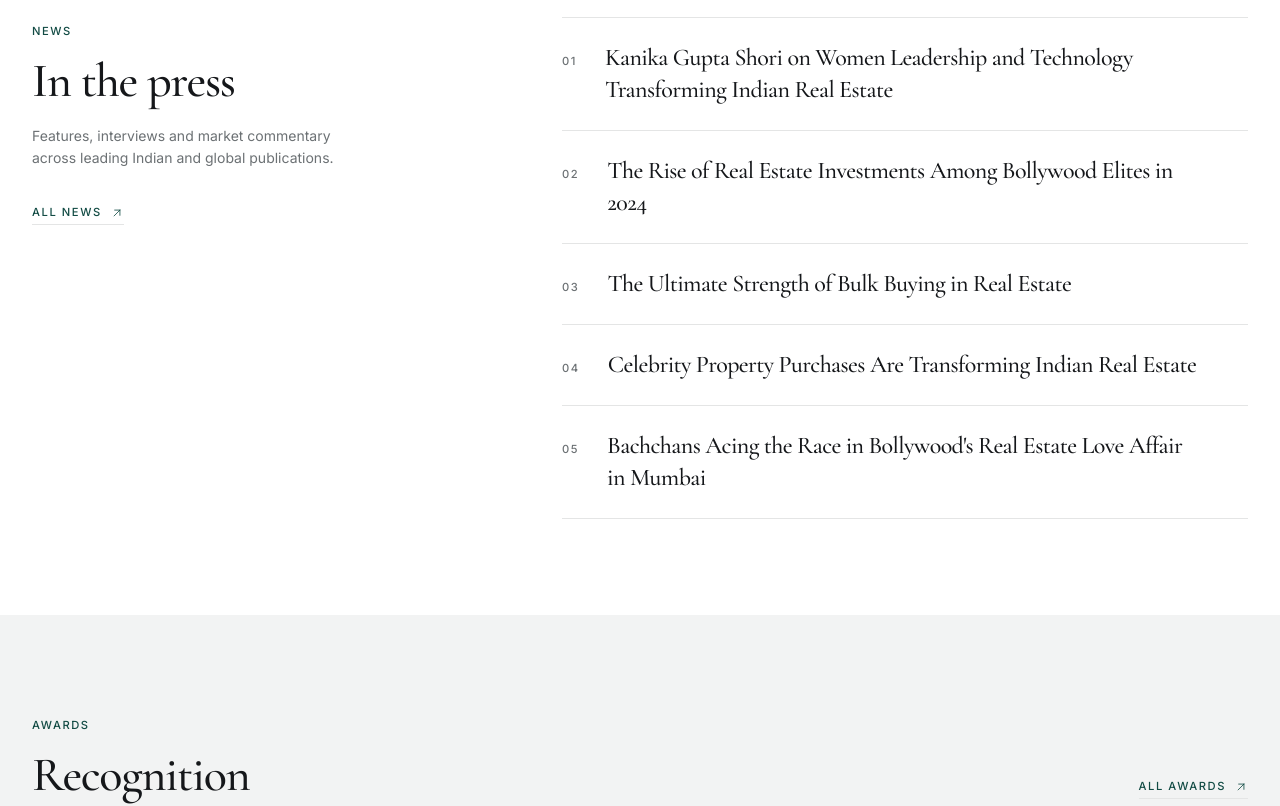
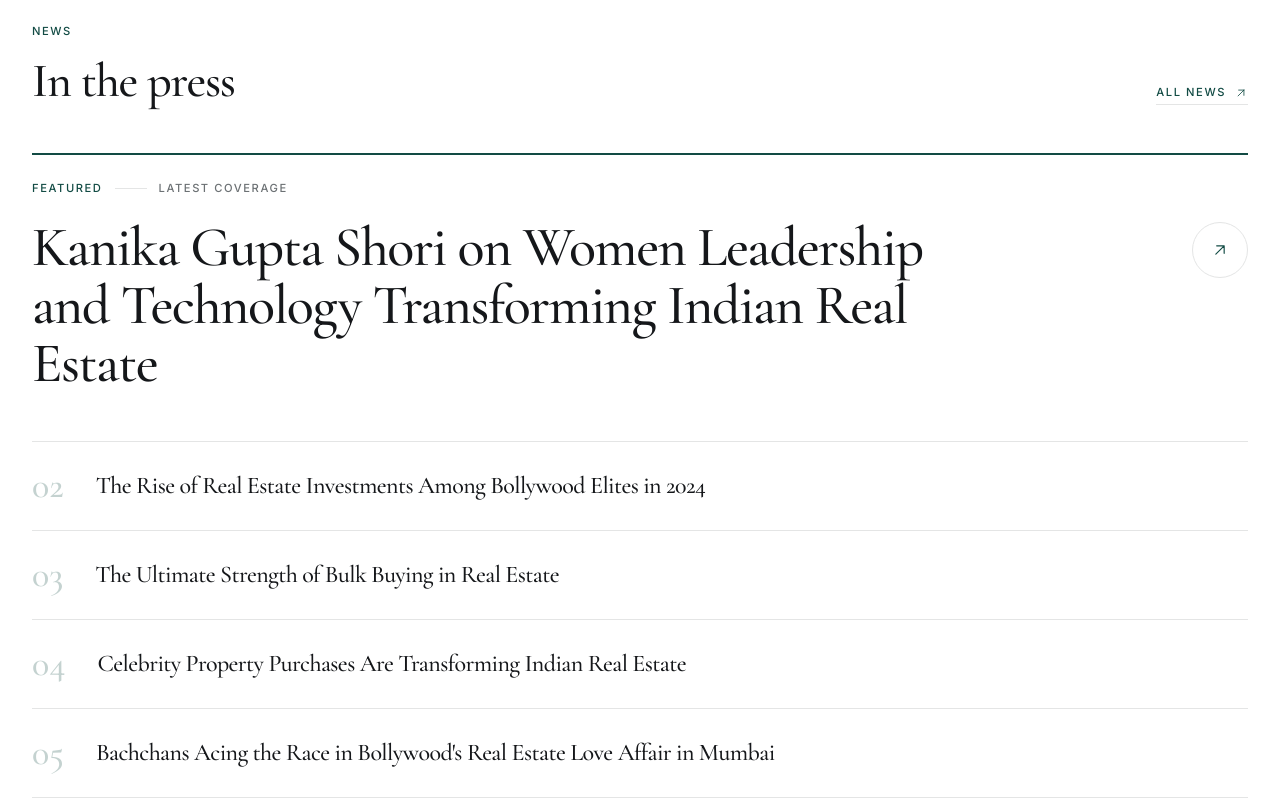
Before and after one commit to divabindal-web/kanikajmd, a Next.js app: page / in a window 1280 px wide. Shown: the part 2300-3106 px from the top of the page. Built offline with nearby package versions, Linux system fonts and the light colour scheme.

Commit message:
Update News.tsx

```diff
--- a/components/News.tsx
+++ b/components/News.tsx
@@ -5,33 +5,67 @@ import { news } from "@/lib/content";
 
 type Item = { title: string; href: string };
 
-function NewsRow({ item, i }: { item: Item; i: number }) {
+function FeaturedNews({ item }: { item: Item }) {
   return (
     <Reveal>
       <a
         href={item.href}
         target="_blank"
         rel="noopener noreferrer"
-        className="group flex items-baseline gap-5 border-t border-line py-6 transition-colors sm:gap-7"
+        className="group block border-t-2 border-emerald pt-7"
       >
-        <span className="label shrink-0 pt-1 text-muted transition-colors duration-300 group-hover:text-emerald">
-          {String(i + 1).padStart(2, "0")}
+        <div className="flex items-center gap-3">
+          <span className="label text-emerald">Featured</span>
+          <span className="h-px w-8 bg-line" />
+          <span className="label text-muted">Latest coverage</span>
+        </div>
+        <div className="mt-6 flex items-start justify-between gap-8">
+          <h3 className="max-w-4xl font-serif text-[clamp(1.9rem,4.6vw,3.5rem)] font-medium leading-[1.04] tracking-tight text-ink transition-colors duration-500 group-hover:text-emerald">
+            {item.title}
+          </h3>
+          <span className="mt-1 hidden shrink-0 sm:block">
+            <span className="flex h-14 w-14 items-center justify-center rounded-full border border-line text-emerald transition-all duration-500 group-hover:rotate-45 group-hover:border-emerald group-hover:bg-emerald group-hover:text-paper">
+              <ArrowUpRight className="h-5 w-5" />
+            </span>
+          </span>
+        </div>
+      </a>
+    </Reveal>
+  );
+}
+
+function NewsRow({ item, n }: { item: Item; n: number }) {
+  return (
+    <Reveal>
+      <a
+        href={item.href}
+        target="_blank"
+        rel="noopener noreferrer"
+        className="group relative flex items-center gap-5 overflow-hidden border-t border-line py-6 sm:gap-8"
+      >
+        <span className="absolute inset-0 z-0 origin-left scale-x-0 bg-emerald/[0.05] transition-transform duration-500 ease-editorial group-hover:scale-x-100" />
+        <span className="relative z-10 font-serif text-3xl font-medium leading-none text-emerald/25 transition-colors duration-500 group-hover:text-emerald sm:text-4xl">
+          {String(n).padStart(2, "0")}
         </span>
-        <span className="flex-1 font-serif text-xl font-medium leading-snug tracking-tight text-ink transition-colors duration-300 group-hover:text-emerald sm:text-2xl">
+        <span className="relative z-10 flex-1 font-serif text-xl font-medium leading-snug tracking-tight text-ink transition-all duration-500 group-hover:translate-x-1 group-hover:text-emerald sm:text-2xl">
           {item.title}
         </span>
-        <ArrowUpRight className="mt-1 h-4 w-4 shrink-0 -translate-x-1 text-emerald opacity-0 transition-all duration-300 group-hover:translate-x-0 group-hover:opacity-100" />
+        <ArrowUpRight className="relative z-10 h-4 w-4 shrink-0 -translate-x-2 text-emerald opacity-0 transition-all duration-500 group-hover:translate-x-0 group-hover:opacity-100" />
       </a>
     </Reveal>
   );
 }
 
 export function NewsList({ items }: { items: Item[] }) {
+  const [lead, ...rest] = items;
   return (
-    <div className="border-b border-line">
-      {items.map((item, i) => (
-        <NewsRow key={item.href} item={item} i={i} />
-      ))}
+    <div>
+      <FeaturedNews item={lead} />
+      <div className="mt-12 border-b border-line">
+        {rest.map((item, i) => (
+          <NewsRow key={item.href} item={item} n={i + 2} />
+        ))}
+      </div>
     </div>
   );
 }
@@ -39,26 +73,17 @@ export function NewsList({ items }: { items: Item[] }) {
 export default function NewsSection() {
   return (
     <section id="news" className="bg-paper px-5 py-20 sm:px-8 md:py-24">
-      <div className="mx-auto grid max-w-7xl gap-10 lg:grid-cols-12 lg:gap-14">
-        <div className="lg:col-span-4">
-          <div className="lg:sticky lg:top-28">
+      <div className="mx-auto max-w-7xl">
+        <div className="mb-12 flex items-end justify-between gap-4">
+          <div>
             <span className="label text-emerald">News</span>
             <h2 className="mt-4 font-serif text-4xl font-medium leading-none tracking-tight text-ink sm:text-5xl">
               In the press
             </h2>
-            <p className="mt-5 max-w-xs text-sm leading-relaxed text-muted">
-              Features, interviews and market commentary across leading Indian
-              and global publications.
-            </p>
-            <div className="mt-7">
-              <MoreLink href="/news" label="All News" />
-            </div>
           </div>
+          <MoreLink href="/news" label="All News" />
         </div>
-
-        <div className="lg:col-span-7 lg:col-start-6">
-          <NewsList items={news.slice(0, 5)} />
-        </div>
+        <NewsList items={news.slice(0, 5)} />
       </div>
     </section>
   );
```
